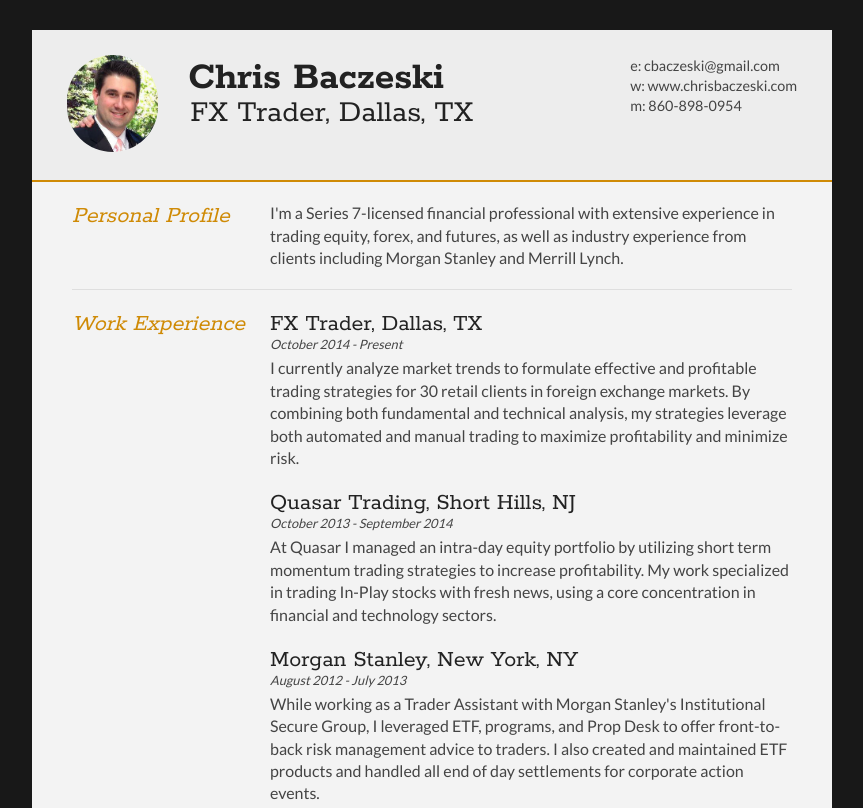
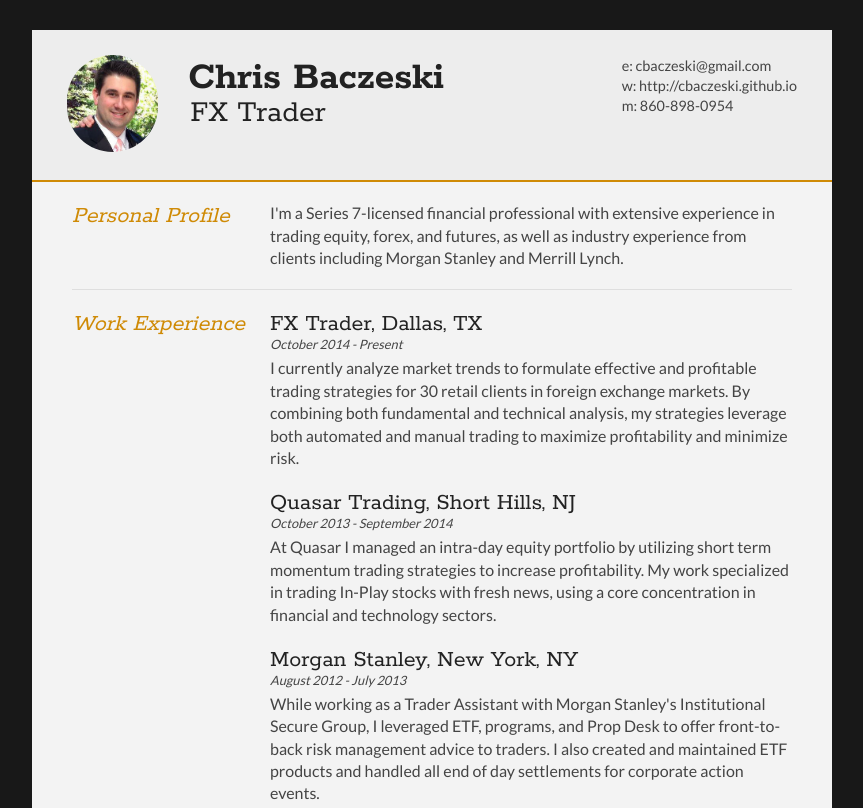
Before and after one commit to cbaczeski/cbaczeski.github.io, a plain HTML site: page index.html in a window 1280 px wide. Shown: the top 808 px of the page, without its empty margins (208-1071 px from the left). Drawn offline with Linux system fonts and the light colour scheme.

Commit message:
update contact information

```diff
--- a/index.html
+++ b/index.html
@@ -23,13 +23,13 @@
 
 		<div id="name">
 			<h1 class="quickFade delayTwo">Chris Baczeski</h1>
-			<h2 class="quickFade delayThree">FX Trader, Dallas, TX</h2>
+			<h2 class="quickFade delayThree">FX Trader</h2>
 		</div>
 
 		<div id="contactDetails" class="quickFade delayFour">
 			<ul>
-				<li>e: <a href="mailto:joe@bloggs.com" target="_blank">cbaczeski@gmail.com</a></li>
-				<li>w: <a href="http://www.bloggs.com">www.chrisbaczeski.com</a></li>
+				<li>e: <a href="mailto:cbaczeski@gmail.com" target="_blank">cbaczeski@gmail.com</a></li>
+				<li>w: <a href="http://cbaczeski.github.io/index.html">http://cbaczeski.github.io</a></li>
 				<li>m: 860-898-0954</li>
 			</ul>
 		</div>
```
